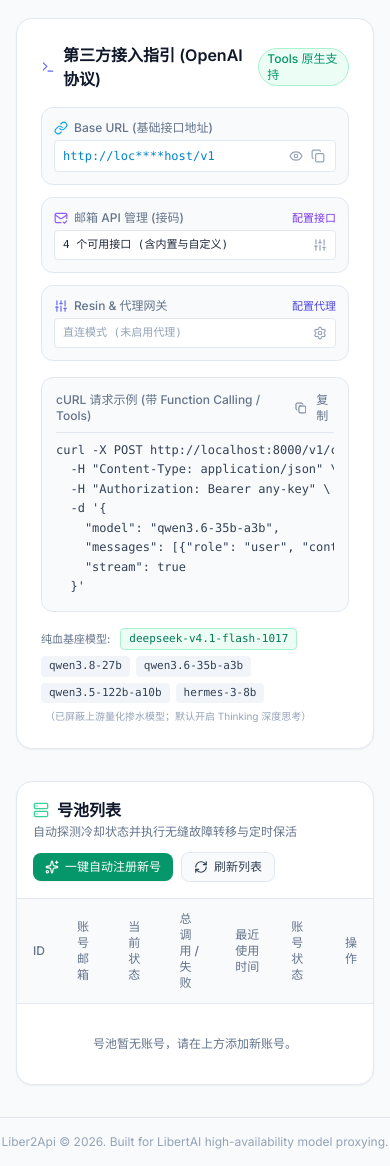
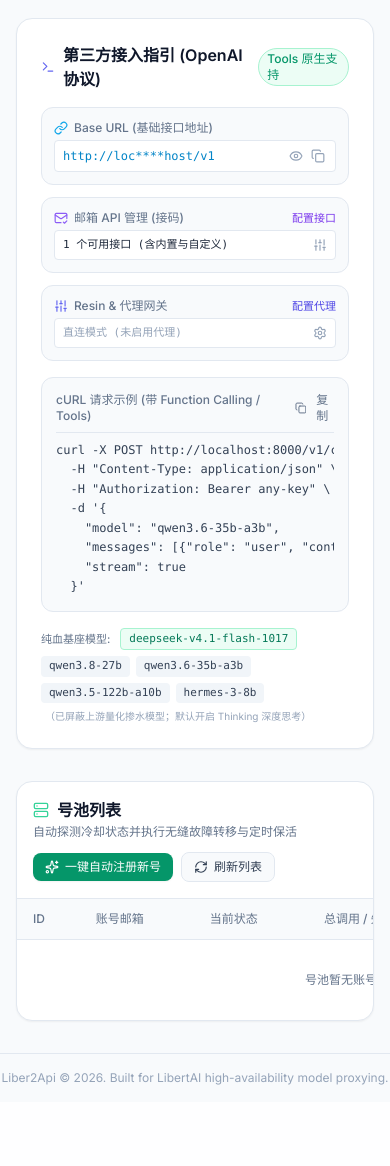
Before and after one commit to Likhixang/Liber2Api, a FastAPI app: page / in a window 390 px wide. Shown: the part 979-2145 px from the top of the page. After the commit the page ends 2064 px from the top, so only its background shows below. Run offline with FastAPI, Linux system fonts and the light colour scheme; data comes from the database, SQL or seed files in the repository; data that the repository does not hold is empty; some libraries are stand-ins or nearby versions.

Commit message:
fix(ui): Comprehensive mobile responsiveness & allow deleting dead built-in mail providers
- Account pool table: enforce min-w-[780px], whitespace-nowrap, inline-flex action buttons, and truncate long errors to eliminate mobile cell thickening and wrapping.
- Custom & token tables: add min-width and horizontal scroll with whitespace-nowrap for mobile viewports.
- Mail providers: prune dead providers (tempmail_ing, mtempmail, tempmail_plus) whose domains are 100% banned; allow users to delete any built-in mail provider directly.
- Toast notifications: fit responsive mobile screens gracefully.

```diff
--- a/app/templates/index.html
+++ b/app/templates/index.html
@@ -383,19 +383,19 @@
       </div>
 
       <div class="overflow-x-auto">
-        <table class="w-full text-left text-xs">
+        <table class="w-full min-w-[780px] text-left text-xs whitespace-nowrap">
           <thead class="bg-slate-50 dark:bg-slate-950/60 text-slate-500 dark:text-slate-400 border-b border-slate-200 dark:border-slate-800/80">
             <tr>
-              <th class="py-3 px-4 font-medium">ID</th>
-              <th class="py-3 px-4 font-medium">账号邮箱</th>
-              <th class="py-3 px-4 font-medium">当前状态</th>
-              <th class="py-3 px-4 font-medium">总调用 / 失败</th>
-              <th class="py-3 px-4 font-medium">最近使用时间</th>
-              <th class="py-3 px-4 font-medium">账号状态</th>
-              <th class="py-3 px-4 font-medium text-right">操作</th>
+              <th class="py-3 px-4 font-medium whitespace-nowrap">ID</th>
+              <th class="py-3 px-4 font-medium whitespace-nowrap">账号邮箱</th>
+              <th class="py-3 px-4 font-medium whitespace-nowrap">当前状态</th>
+              <th class="py-3 px-4 font-medium whitespace-nowrap">总调用 / 失败</th>
+              <th class="py-3 px-4 font-medium whitespace-nowrap">最近使用时间</th>
+              <th class="py-3 px-4 font-medium whitespace-nowrap">账号状态</th>
+              <th class="py-3 px-4 font-medium text-right whitespace-nowrap">操作</th>
             </tr>
           </thead>
-          <tbody id="accounts-table-body" class="divide-y divide-slate-200 dark:divide-slate-800/60 text-slate-700 dark:text-slate-200">
+          <tbody id="accounts-table-body" class="divide-y divide-slate-200 dark:divide-slate-800/60 text-slate-700 dark:text-slate-200 whitespace-nowrap">
             <tr>
               <td colspan="7" class="py-8 text-center text-slate-500">
                 正在加载号池数据...
@@ -509,18 +509,18 @@
       </div>
 
       <!-- Token List Table -->
-      <div class="flex-1 overflow-y-auto rounded-xl border border-slate-200 dark:border-slate-800">
-        <table class="w-full text-left text-xs">
+      <div class="flex-1 overflow-x-auto overflow-y-auto rounded-xl border border-slate-200 dark:border-slate-800">
+        <table class="w-full text-left text-xs whitespace-nowrap">
           <thead class="bg-slate-50 dark:bg-slate-950/60 text-slate-500 dark:text-slate-400 border-b border-slate-200 dark:border-slate-800 sticky top-0">
             <tr>
-              <th class="py-2.5 px-3 font-medium">名称</th>
-              <th class="py-2.5 px-3 font-medium">密钥值 (API Key)</th>
-              <th class="py-2.5 px-3 font-medium">状态</th>
-              <th class="py-2.5 px-3 font-medium">调用次数</th>
-              <th class="py-2.5 px-3 font-medium text-right">操作</th>
+              <th class="py-2.5 px-3 font-medium whitespace-nowrap">名称</th>
+              <th class="py-2.5 px-3 font-medium whitespace-nowrap">密钥值 (API Key)</th>
+              <th class="py-2.5 px-3 font-medium whitespace-nowrap">状态</th>
+              <th class="py-2.5 px-3 font-medium whitespace-nowrap">调用次数</th>
+              <th class="py-2.5 px-3 font-medium text-right whitespace-nowrap">操作</th>
             </tr>
           </thead>
-          <tbody id="token-table-body" class="divide-y divide-slate-200 dark:divide-slate-800/60 text-slate-700 dark:text-slate-200">
+          <tbody id="token-table-body" class="divide-y divide-slate-200 dark:divide-slate-800/60 text-slate-700 dark:text-slate-200 whitespace-nowrap">
             <tr>
               <td colspan="5" class="py-6 text-center text-slate-400 dark:text-slate-500">正在加载令牌列表...</td>
             </tr>
@@ -632,18 +632,18 @@
           </div>
 
           <!-- Custom Providers Table -->
-          <div class="rounded-xl border border-slate-200 dark:border-slate-800 overflow-hidden">
-            <table class="w-full text-left text-xs">
+          <div class="overflow-x-auto rounded-xl border border-slate-200 dark:border-slate-800">
+            <table class="w-full min-w-[560px] text-left text-xs whitespace-nowrap">
               <thead class="bg-slate-50 dark:bg-slate-950/60 text-slate-500 dark:text-slate-400 border-b border-slate-200 dark:border-slate-800">
                 <tr>
-                  <th class="py-2.5 px-3 font-medium">名称</th>
-                  <th class="py-2.5 px-3 font-medium">接口地址 / 域名</th>
-                  <th class="py-2.5 px-3 font-medium">优先级</th>
-                  <th class="py-2.5 px-3 font-medium">状态</th>
-                  <th class="py-2.5 px-3 font-medium text-right">操作</th>
+                  <th class="py-2.5 px-3 font-medium whitespace-nowrap">名称</th>
+                  <th class="py-2.5 px-3 font-medium whitespace-nowrap">接口地址 / 域名</th>
+                  <th class="py-2.5 px-3 font-medium whitespace-nowrap">优先级</th>
+                  <th class="py-2.5 px-3 font-medium whitespace-nowrap">状态</th>
+                  <th class="py-2.5 px-3 font-medium text-right whitespace-nowrap">操作</th>
                 </tr>
               </thead>
-              <tbody id="custom-mail-providers-tbody" class="divide-y divide-slate-200 dark:divide-slate-800/60 font-mono text-slate-700 dark:text-slate-300">
+              <tbody id="custom-mail-providers-tbody" class="divide-y divide-slate-200 dark:divide-slate-800/60 font-mono text-slate-700 dark:text-slate-300 whitespace-nowrap">
                 <tr>
                   <td colspan="5" class="py-6 text-center text-slate-400 dark:text-slate-500">正在加载自定义接口...</td>
                 </tr>
@@ -662,7 +662,7 @@
   </div>
 
   <!-- Global Web-Native Toast Notification Container -->
-  <div id="toast-container" class="fixed top-5 right-5 z-50 flex flex-col space-y-2.5 max-w-sm pointer-events-none"></div>
+  <div id="toast-container" class="fixed top-4 right-4 left-4 sm:left-auto sm:right-5 sm:max-w-sm z-50 flex flex-col space-y-2.5 pointer-events-none"></div>
 
   <footer class="border-t border-slate-200 dark:border-slate-800/80 py-4 text-center text-xs text-slate-400 dark:text-slate-500">
     Liber2Api &copy; 2026. Built for LibertAI high-availability model proxying.
@@ -1027,24 +1027,24 @@
 
           return `
             <tr class="hover:bg-slate-50/80 dark:hover:bg-slate-900/40 transition">
-              <td class="py-2.5 px-3 font-medium text-slate-900 dark:text-slate-100">${escapeHtml(t.name)}</td>
-              <td class="py-2.5 px-3 font-mono text-[11px] text-slate-600 dark:text-slate-300">
+              <td class="py-2.5 px-3 font-medium text-slate-900 dark:text-slate-100 whitespace-nowrap">${escapeHtml(t.name)}</td>
+              <td class="py-2.5 px-3 font-mono text-[11px] text-slate-600 dark:text-slate-300 whitespace-nowrap">
                 <span class="bg-slate-100 dark:bg-slate-950 px-2 py-0.5 rounded border border-slate-200 dark:border-slate-800">${escapeHtml(t.token.slice(0, 10))}...${escapeHtml(t.token.slice(-6))}</span>
                 <button onclick="navigator.clipboard.writeText('${escapeHtml(t.token)}'); showToast('已复制完整 API Key 密钥！', 'success');" class="ml-1 text-slate-400 hover:text-sky-500" title="复制完整Token">
                   <i data-lucide="copy" class="w-3 h-3 inline"></i>
                 </button>
               </td>
-              <td class="py-2.5 px-3">
-                <span class="inline-flex items-center px-1.5 py-0.5 rounded text-[10px] font-medium border ${badgeClass}">
+              <td class="py-2.5 px-3 whitespace-nowrap">
+                <span class="inline-flex items-center px-1.5 py-0.5 rounded text-[10px] font-medium border ${badgeClass} whitespace-nowrap">
                   ${statusText}
                 </span>
               </td>
-              <td class="py-2.5 px-3 font-mono text-slate-600 dark:text-slate-400">${t.total_requests || 0}</td>
-              <td class="py-2.5 px-3 text-right space-x-1.5">
-                <button onclick="toggleTokenStatus(${t.id}, '${t.status}')" class="text-xs px-2 py-0.5 rounded border border-slate-200 dark:border-slate-700 hover:bg-slate-100 dark:hover:bg-slate-800 text-slate-600 dark:text-slate-300 transition">
+              <td class="py-2.5 px-3 font-mono text-slate-600 dark:text-slate-400 whitespace-nowrap">${t.total_requests || 0}</td>
+              <td class="py-2.5 px-3 text-right space-x-1.5 whitespace-nowrap shrink-0">
+                <button onclick="toggleTokenStatus(${t.id}, '${t.status}')" class="text-xs px-2 py-0.5 rounded border border-slate-200 dark:border-slate-700 hover:bg-slate-100 dark:hover:bg-slate-800 text-slate-600 dark:text-slate-300 transition whitespace-nowrap inline-block">
                   ${isActive ? '禁用' : '启用'}
                 </button>
-                <button onclick="deleteToken(${t.id})" class="text-xs px-2 py-0.5 rounded border border-slate-200 dark:border-slate-700 hover:bg-rose-50 dark:hover:bg-rose-950/50 text-rose-600 dark:text-rose-400 transition">
+                <button onclick="deleteToken(${t.id})" class="text-xs px-2 py-0.5 rounded border border-slate-200 dark:border-slate-700 hover:bg-rose-50 dark:hover:bg-rose-950/50 text-rose-600 dark:text-rose-400 transition whitespace-nowrap inline-block">
                   删除
                 </button>
               </td>
@@ -1278,14 +1278,14 @@
           if (acc.status === 'invalid') {
             badgeClass = 'bg-rose-50 dark:bg-rose-950/60 text-rose-700 dark:text-rose-400 border-rose-200 dark:border-rose-800/60';
             statusText = '失效 Invalid';
-            statusDetail = `<span class="text-rose-600 dark:text-rose-400 font-medium">${escapeHtml(acc.last_error || '凭证失效')}</span>`;
+            statusDetail = `<span class="text-rose-600 dark:text-rose-400 font-medium inline-block max-w-[200px] truncate" title="${escapeHtml(acc.last_error || '凭证失效')}">${escapeHtml(acc.last_error || '凭证失效')}</span>`;
           } else if (acc.status === 'cooldown' && acc.cooldown_until) {
             const cdDate = new Date(acc.cooldown_until);
             if (cdDate > now) {
               badgeClass = 'bg-amber-50 dark:bg-amber-950/60 text-amber-700 dark:text-amber-400 border-amber-200 dark:border-amber-800/60';
               statusText = '冷却中 Cooldown';
               const diffMin = Math.ceil((cdDate - now) / 60000);
-              statusDetail = `<div class="flex items-center gap-2"><span class="text-amber-600 dark:text-amber-400 font-medium">冷却中 (约剩 ${diffMin} 分钟)</span> ${usageBadge}</div>`;
+              statusDetail = `<div class="inline-flex items-center gap-2 whitespace-nowrap"><span class="text-amber-600 dark:text-amber-400 font-medium">冷却中 (约剩 ${diffMin} 分钟)</span> ${usageBadge}</div>`;
             } else {
               statusDetail = usageBadge || '<span class="text-emerald-600 dark:text-emerald-400">就绪</span>';
             }
@@ -1297,23 +1297,25 @@
 
           return `
             <tr class="hover:bg-slate-50/80 dark:hover:bg-slate-900/40 transition">
-              <td class="py-3 px-4 font-mono text-slate-400">${acc.id}</td>
-              <td class="py-3 px-4 font-medium text-slate-900 dark:text-slate-100">${escapeHtml(acc.email)}</td>
-              <td class="py-3 px-4">
-                <span class="inline-flex items-center px-2 py-0.5 rounded text-[11px] font-medium border ${badgeClass}">
+              <td class="py-2.5 px-4 font-mono text-slate-400 whitespace-nowrap">${acc.id}</td>
+              <td class="py-2.5 px-4 font-medium text-slate-900 dark:text-slate-100 whitespace-nowrap max-w-[220px] truncate" title="${escapeHtml(acc.email)}">${escapeHtml(acc.email)}</td>
+              <td class="py-2.5 px-4 whitespace-nowrap">
+                <span class="inline-flex items-center px-2 py-0.5 rounded text-[11px] font-medium border ${badgeClass} whitespace-nowrap">
                   ${statusText}
                 </span>
               </td>
-              <td class="py-3 px-4 font-mono text-slate-600 dark:text-slate-300">
+              <td class="py-2.5 px-4 font-mono text-slate-600 dark:text-slate-300 whitespace-nowrap">
                 ${acc.total_requests} / <span class="text-rose-500 dark:text-rose-400">${acc.failed_requests}</span>
               </td>
-              <td class="py-3 px-4 text-slate-500 dark:text-slate-400">${lastUsed}</td>
-              <td class="py-3 px-4">${statusDetail}</td>
-              <td class="py-3 px-4 text-right space-x-2">
-                <button onclick="testAccount(${acc.id})" class="text-xs px-2 py-1 rounded border border-slate-200 dark:border-slate-700 bg-white dark:bg-slate-800 hover:bg-slate-100 dark:hover:bg-slate-700 text-sky-600 dark:text-sky-400 transition" title="测试该号连通性">测试</button>
-                <button onclick="refreshAccount(${acc.id})" class="text-xs px-2 py-1 rounded border border-slate-200 dark:border-slate-700 bg-white dark:bg-slate-800 hover:bg-slate-100 dark:hover:bg-slate-700 text-indigo-600 dark:text-indigo-400 transition" title="手动轮转Token">刷新</button>
-                ${acc.status === 'cooldown' ? `<button onclick="resetAccount(${acc.id})" class="text-xs px-2 py-1 rounded border border-slate-200 dark:border-slate-700 bg-white dark:bg-slate-800 hover:bg-slate-100 dark:hover:bg-slate-700 text-amber-600 dark:text-amber-400 transition" title="强制解除冷却">解冻</button>` : ''}
-                <button onclick="deleteAccount(${acc.id})" class="text-xs px-2 py-1 rounded border border-slate-200 dark:border-slate-700 bg-white dark:bg-slate-800 hover:bg-rose-50 dark:hover:bg-rose-900/50 text-rose-600 dark:text-rose-400 transition" title="移除账号">删除</button>
+              <td class="py-2.5 px-4 text-slate-500 dark:text-slate-400 whitespace-nowrap">${lastUsed}</td>
+              <td class="py-2.5 px-4 whitespace-nowrap">${statusDetail}</td>
+              <td class="py-2.5 px-4 text-right whitespace-nowrap shrink-0">
+                <div class="inline-flex items-center justify-end gap-1.5 whitespace-nowrap">
+                  <button onclick="testAccount(${acc.id})" class="text-xs px-2 py-1 rounded border border-slate-200 dark:border-slate-700 bg-white dark:bg-slate-800 hover:bg-slate-100 dark:hover:bg-slate-700 text-sky-600 dark:text-sky-400 transition whitespace-nowrap shrink-0" title="测试该号连通性">测试</button>
+                  <button onclick="refreshAccount(${acc.id})" class="text-xs px-2 py-1 rounded border border-slate-200 dark:border-slate-700 bg-white dark:bg-slate-800 hover:bg-slate-100 dark:hover:bg-slate-700 text-indigo-600 dark:text-indigo-400 transition whitespace-nowrap shrink-0" title="手动轮转Token">刷新</button>
+                  ${acc.status === 'cooldown' ? `<button onclick="resetAccount(${acc.id})" class="text-xs px-2 py-1 rounded border border-slate-200 dark:border-slate-700 bg-white dark:bg-slate-800 hover:bg-slate-100 dark:hover:bg-slate-700 text-amber-600 dark:text-amber-400 transition whitespace-nowrap shrink-0" title="强制解除冷却">解冻</button>` : ''}
+                  <button onclick="deleteAccount(${acc.id})" class="text-xs px-2 py-1 rounded border border-slate-200 dark:border-slate-700 bg-white dark:bg-slate-800 hover:bg-rose-50 dark:hover:bg-rose-900/50 text-rose-600 dark:text-rose-400 transition whitespace-nowrap shrink-0" title="移除账号">删除</button>
+                </div>
               </td>
             </tr>
           `;
@@ -1514,12 +1516,15 @@
                   <p class="text-[11px] text-slate-500 dark:text-slate-400 font-sans leading-relaxed">${desc}</p>
                   <div class="flex items-center justify-between pt-1.5 border-t border-slate-100 dark:border-slate-800/60">
                     <span class="text-[10px] text-slate-400 font-mono">优先级: ${p.priority}</span>
-                    <div class="space-x-1.5">
-                      <button onclick="testExistingMailProvider(${p.id}, '${escapeHtml(p.name)}', '${p.provider_type}', '${escapeHtml(p.api_url || '')}', '', '')" class="px-2.5 py-1 rounded-lg bg-slate-100 dark:bg-slate-800 hover:bg-slate-200 dark:hover:bg-slate-700 text-slate-700 dark:text-slate-300 text-[11px] font-medium transition">
+                    <div class="inline-flex items-center gap-1.5 shrink-0">
+                      <button onclick="testExistingMailProvider(${p.id}, '${escapeHtml(p.name)}', '${p.provider_type}', '${escapeHtml(p.api_url || '')}', '', '')" class="px-2.5 py-1 rounded-lg bg-slate-100 dark:bg-slate-800 hover:bg-slate-200 dark:hover:bg-slate-700 text-slate-700 dark:text-slate-300 text-[11px] font-medium transition whitespace-nowrap">
                         测试
                       </button>
-                      <button onclick="toggleMailProvider(${p.id}, '${isActive ? 'disabled' : 'active'}')" class="px-2.5 py-1 rounded-lg ${isActive ? 'bg-amber-500/10 text-amber-600 dark:text-amber-400 hover:bg-amber-500/20' : 'bg-emerald-500/10 text-emerald-600 dark:text-emerald-400 hover:bg-emerald-500/20'} text-[11px] font-medium transition">
+                      <button onclick="toggleMailProvider(${p.id}, '${isActive ? 'disabled' : 'active'}')" class="px-2.5 py-1 rounded-lg ${isActive ? 'bg-amber-500/10 text-amber-600 dark:text-amber-400 hover:bg-amber-500/20' : 'bg-emerald-500/10 text-emerald-600 dark:text-emerald-400 hover:bg-emerald-500/20'} text-[11px] font-medium transition whitespace-nowrap">
                         ${isActive ? '停用' : '启用'}
+                      </button>
+                      <button onclick="deleteMailProvider(${p.id})" class="px-2.5 py-1 rounded-lg bg-rose-500/10 text-rose-600 dark:text-rose-400 hover:bg-rose-500/20 text-[11px] font-medium transition whitespace-nowrap">
+                        删除
                       </button>
                     </div>
                   </div>
@@ -1540,30 +1545,32 @@
               const endpointDisplay = p.domain ? `@${p.domain}` : (p.api_url ? p.api_url.replace('https://', '') : '-');
               return `
                 <tr class="hover:bg-slate-50/50 dark:hover:bg-slate-900/50 transition font-sans">
-                  <td class="py-2.5 px-3 font-medium text-slate-900 dark:text-slate-100 flex items-center gap-1.5">
-                    <i data-lucide="mail" class="w-3.5 h-3.5 text-slate-400"></i>
-                    <span>${escapeHtml(p.name)}</span>
+                  <td class="py-2.5 px-3 font-medium text-slate-900 dark:text-slate-100 flex items-center gap-1.5 whitespace-nowrap">
+                    <i data-lucide="mail" class="w-3.5 h-3.5 text-slate-400 shrink-0"></i>
+                    <span class="whitespace-nowrap">${escapeHtml(p.name)}</span>
                   </td>
-                  <td class="py-2.5 px-3 font-mono text-[11px] truncate max-w-[200px]" title="${escapeHtml(p.api_url || '')}">
+                  <td class="py-2.5 px-3 font-mono text-[11px] max-w-[200px] truncate whitespace-nowrap" title="${escapeHtml(p.api_url || '')}">
                     ${escapeHtml(endpointDisplay)}
                   </td>
-                  <td class="py-2.5 px-3 font-mono text-slate-500 dark:text-slate-400">${p.priority}</td>
-                  <td class="py-2.5 px-3">
-                    <span class="inline-flex items-center gap-1 px-1.5 py-0.5 rounded-full text-[10px] font-medium ${isActive ? 'bg-emerald-500/10 text-emerald-600 dark:text-emerald-400 border border-emerald-500/20' : 'bg-slate-500/10 text-slate-500 border border-slate-500/20'}">
+                  <td class="py-2.5 px-3 font-mono text-slate-500 dark:text-slate-400 whitespace-nowrap">${p.priority}</td>
+                  <td class="py-2.5 px-3 whitespace-nowrap">
+                    <span class="inline-flex items-center gap-1 px-1.5 py-0.5 rounded-full text-[10px] font-medium ${isActive ? 'bg-emerald-500/10 text-emerald-600 dark:text-emerald-400 border border-emerald-500/20' : 'bg-slate-500/10 text-slate-500 border border-slate-500/20'} whitespace-nowrap">
                       <span class="w-1.5 h-1.5 rounded-full ${isActive ? 'bg-emerald-500' : 'bg-slate-400'}"></span>
                       <span>${isActive ? '已启用' : '已停用'}</span>
                     </span>
                   </td>
-                  <td class="py-2.5 px-3 text-right space-x-1 shrink-0">
-                    <button onclick="testExistingMailProvider(${p.id}, '${escapeHtml(p.name)}', '${p.provider_type}', '${escapeHtml(p.api_url || '')}', '${escapeHtml(p.create_url || '')}', '${escapeHtml(p.domain || '')}')" class="px-2 py-1 rounded bg-slate-100 dark:bg-slate-800 hover:bg-slate-200 dark:hover:bg-slate-700 text-slate-600 dark:text-slate-300 text-[11px] transition">
+                  <td class="py-2.5 px-3 text-right whitespace-nowrap shrink-0">
+                    <div class="inline-flex items-center justify-end gap-1 whitespace-nowrap">
+                      <button onclick="testExistingMailProvider(${p.id}, '${escapeHtml(p.name)}', '${p.provider_type}', '${escapeHtml(p.api_url || '')}', '${escapeHtml(p.create_url || '')}', '${escapeHtml(p.domain || '')}')" class="px-2 py-1 rounded bg-slate-100 dark:bg-slate-800 hover:bg-slate-200 dark:hover:bg-slate-700 text-slate-600 dark:text-slate-300 text-[11px] transition whitespace-nowrap shrink-0">
                         测试
                       </button>
-                    <button onclick="toggleMailProvider(${p.id}, '${isActive ? 'disabled' : 'active'}')" class="px-2 py-1 rounded ${isActive ? 'bg-amber-500/10 text-amber-600 hover:bg-amber-500/20' : 'bg-emerald-500/10 text-emerald-600 hover:bg-emerald-500/20'} text-[11px] transition">
+                      <button onclick="toggleMailProvider(${p.id}, '${isActive ? 'disabled' : 'active'}')" class="px-2 py-1 rounded ${isActive ? 'bg-amber-500/10 text-amber-600 hover:bg-amber-500/20' : 'bg-emerald-500/10 text-emerald-600 hover:bg-emerald-500/20'} text-[11px] transition whitespace-nowrap shrink-0">
                         ${isActive ? '停用' : '启用'}
                       </button>
-                    <button onclick="deleteMailProvider(${p.id})" class="px-2 py-1 rounded bg-rose-500/10 text-rose-600 hover:bg-rose-500/20 text-[11px] transition">
+                      <button onclick="deleteMailProvider(${p.id})" class="px-2 py-1 rounded bg-rose-500/10 text-rose-600 hover:bg-rose-500/20 text-[11px] transition whitespace-nowrap shrink-0">
                         删除
                       </button>
+                    </div>
                   </td>
                 </tr>
               `;
```
Also changed, not shown: app/database.py (+12 -16 lines). Lines whose indentation alone changed are shown as unchanged.
